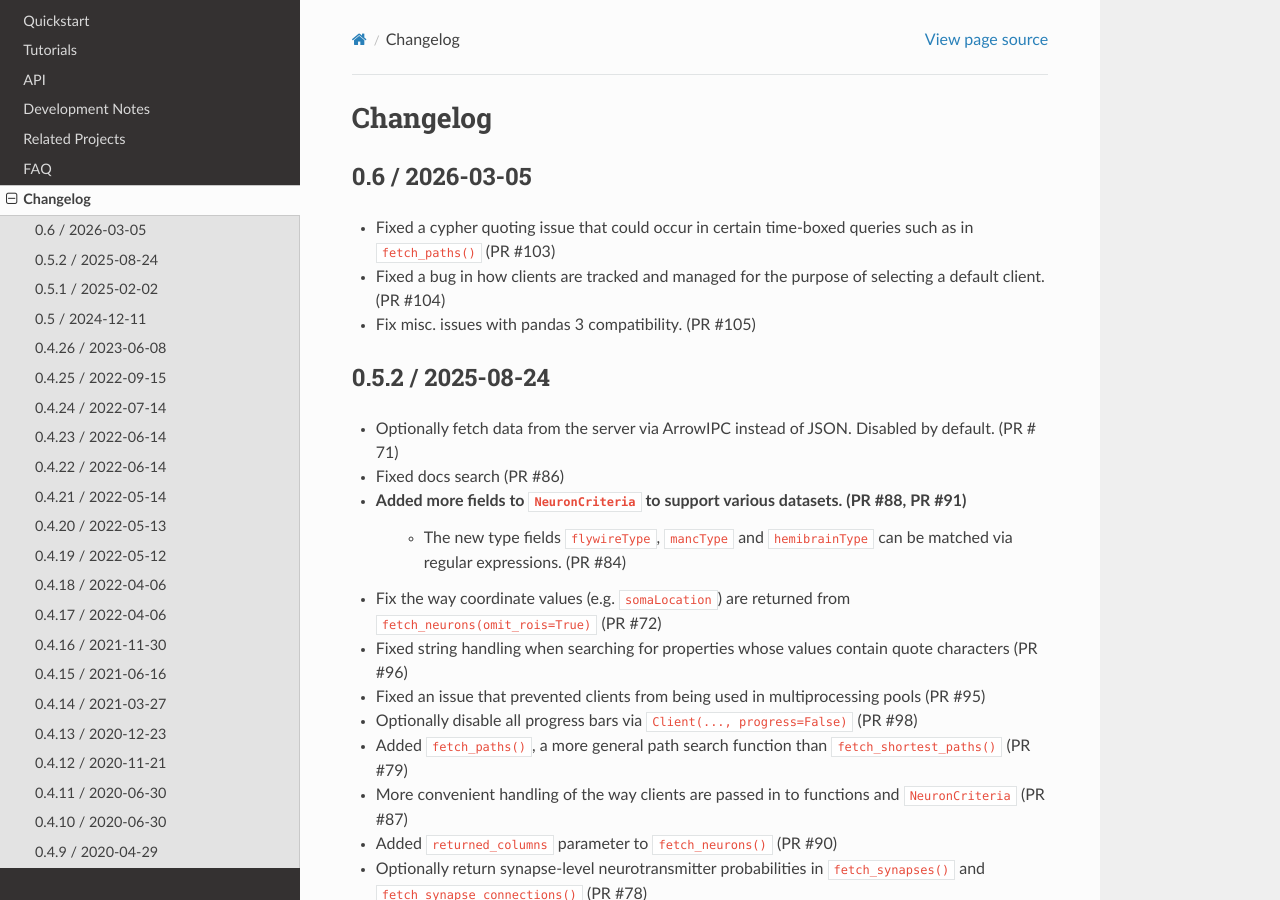
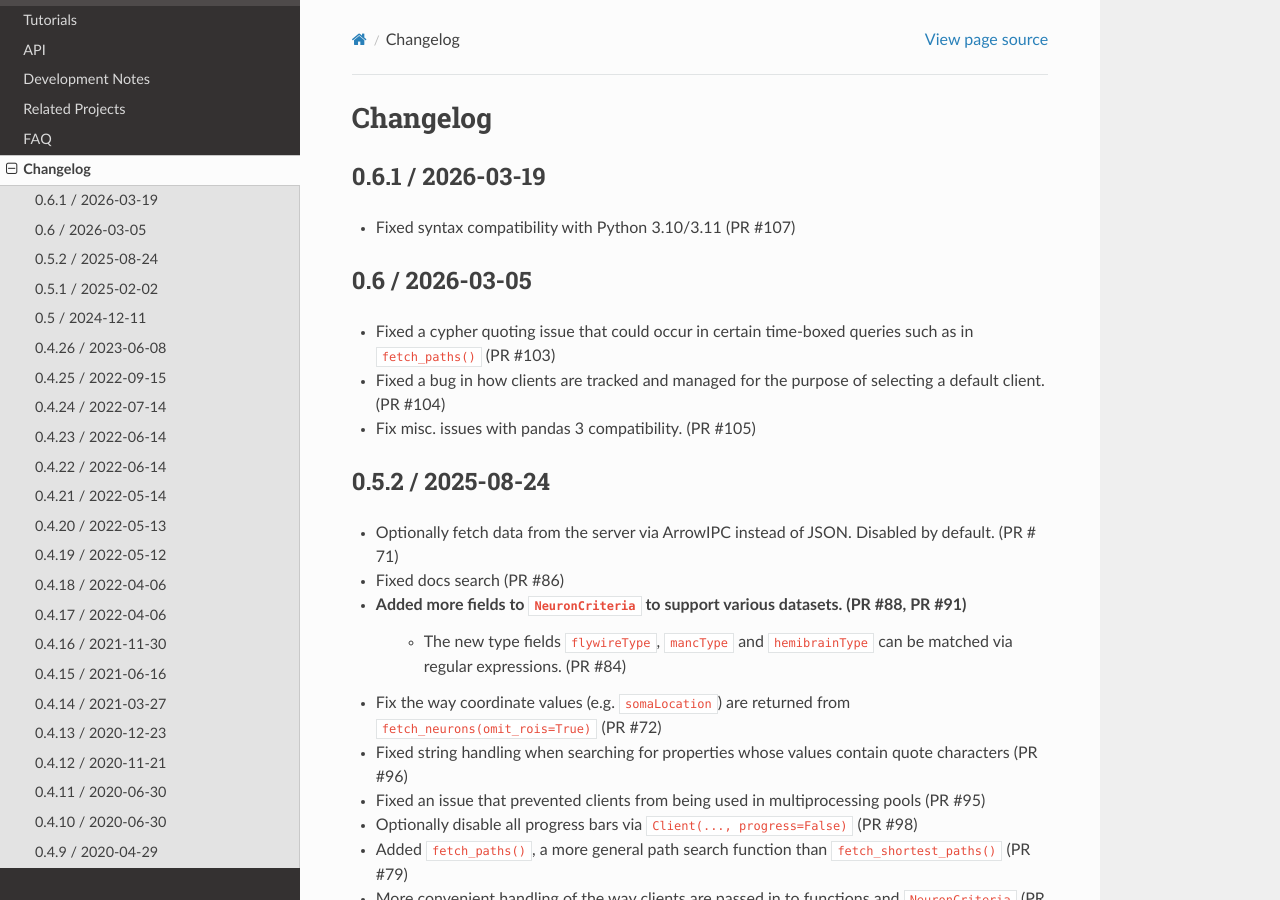
Before and after one commit to connectome-neuprint/neuprint-python, a Sphinx documentation site: the page built from docs/source/changelog.rst, in a window 1280 px wide and 900 px high. Built offline with Sphinx 7.4.7 and the Read the Docs theme 3.1.0, drawn with Linux system fonts in a browser that asks for light colours; pages that are not in the unit, such as notebooks, are missing from menus.

Commit message:
changelog 0.6.1

```diff
--- a/docs/source/changelog.rst
+++ b/docs/source/changelog.rst
@@ -1,5 +1,9 @@
 Changelog
 =========
+
+0.6.1 / 2026-03-19
+------------------
+- Fixed syntax compatibility with Python 3.10/3.11 (PR #107)
 
 0.6 / 2026-03-05
 ------------------
```
